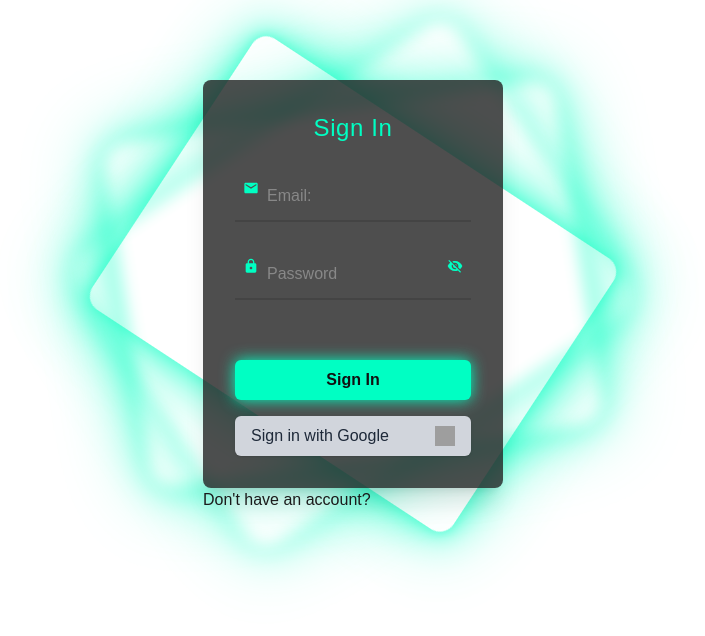
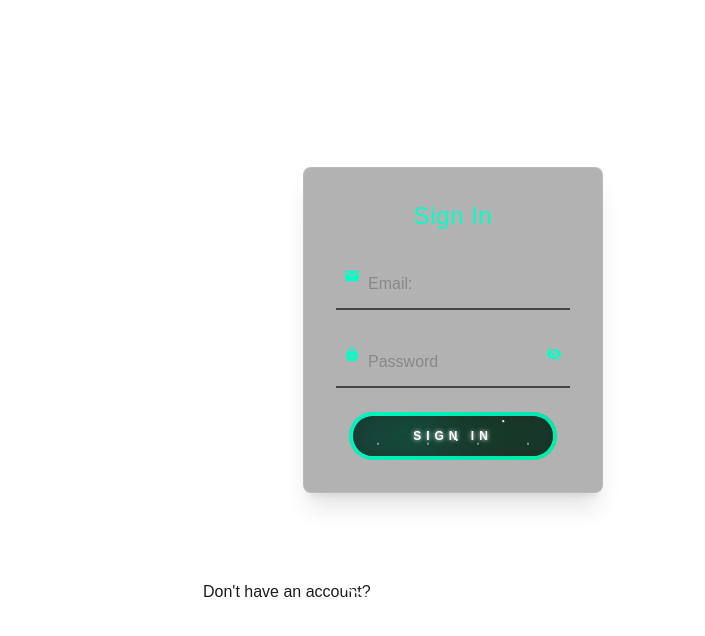
Before and after one commit to SDProject2025/game-spheres, a Next.js app: page /auth in a window 1280 px wide. Shown: the top 636 px of the page, without its empty margins (245-950 px from the left). Built offline with nearby package versions, Linux system fonts and the light colour scheme; grey boxes are pictures that could not be loaded.

Commit message:
refactor(UI): Modified background of Sign In form
Changed the rectangular style of the Sign In background to rings, with hover effects, and altered the Sign In button

```diff
--- a/package.json
+++ b/package.json
@@ -14,7 +14,8 @@
     "next": "15.4.5",
     "react": "19.1.0",
     "react-dom": "19.1.0",
-    "react-icons": "^5.5.0"
+    "react-icons": "^5.5.0",
+    "styled-components": "^6.1.19"
   },
   "devDependencies": {
     "@eslint/eslintrc": "^3",
--- a/src/components/auth/signIn/signInForm.tsx
+++ b/src/components/auth/signIn/signInForm.tsx
@@ -1,15 +1,18 @@
 import { useState, FormEvent } from "react";
 import { MdEmail } from "react-icons/md";
-
+import NeonButton from "../../neonButton";
 import TextInput from "../textInput";
 import PasswordInput from "../passwordInput";
 
 type Props = {
   signInWithGoogle: () => void;
   handleSignInClick: (email: string, password: string) => void;
-}
+};
 
-export default function SignInForm({signInWithGoogle, handleSignInClick}: Props) {
+export default function SignInForm({
+  signInWithGoogle,
+  handleSignInClick,
+}: Props) {
   const [email, setEmail] = useState("");
   const [password, setPassword] = useState("");
 
@@ -20,37 +23,30 @@ export default function SignInForm({signInWithGoogle, handleSignInClick}: Props)
 
   return (
     // wrap the fram in neon rings called from globals.css
-      <div className="neon-rings-wrapper">
-        <div className="neon-ring neon-ring-1"></div>
-        <div className="neon-ring neon-ring-2"></div>
-        <div className="neon-ring neon-ring-3"></div>
+    <div className="neon-ring">
+      <i style={{ "--clr": "#00ffc3" } as React.CSSProperties}></i>
+      <i style={{ "--clr": "#00e6b3" } as React.CSSProperties}></i>
+      <i style={{ "--clr": "#00ffdd" } as React.CSSProperties}></i>
       {/* #222/80 controls opacity, decreasing denom makes it more transparent */}
       <form
-          className="relative w-[300px] p-8 bg-[#222]/80 text-white rounded-lg shadow-xl" onSubmit={formSubmitHandler}>
-          <h1 className="text-2xl text-[#00ffc3] tracking-wide mb-6 text-center">Sign In</h1>
-          <TextInput label="Email:" icon={<MdEmail />} onChange={(e) => setEmail(e.target.value)} />
-          <PasswordInput label="Password" onChange={(e) => setPassword(e.target.value)} />
-          <div className="flex flex-col justify-center items-center pt-5">
-            <button
-              type="submit"
-              className="w-full py-2 mt-4 bg-[#00ffc3] text-[#111] font-semibold rounded-md shadow-[0_0_15px_#00ffc3] hover:bg-[#00e6b3] transition"
+        className="relative w-[300px] p-8 rounded-lg shadow-xl text-white
+             bg-black/30 backdrop-blur-md border border-white/10"
+        onSubmit={formSubmitHandler}
       >
+        <h1 className="text-2xl text-[#00ffc3] tracking-wide mb-6 text-center">
           Sign In
-            </button>
-
-            {/* <p>or...</p> */}
-            <button
-              type="button"
-              onClick={signInWithGoogle}
-              className="mt-4 flex items-center justify-between gap-4 px-4 py-2 w-full rounded-md bg-gray-300 text-gray-800 shadow hover:bg-gray-500 hover:text-white transition"
-            >
-              <span className="font-medium">Sign in with Google</span>
-              <img
-                src="https://www.gstatic.com/firebasejs/ui/2.0.0/images/auth/google.svg"
-                alt="Google icon"
-                className="h-5 w-5"
+        </h1>
+        <TextInput
+          label="Email:"
+          icon={<MdEmail />}
+          onChange={(e) => setEmail(e.target.value)}
         />
-            </button>
+        <PasswordInput
+          label="Password"
+          onChange={(e) => setPassword(e.target.value)}
+        />
+        <div className="flex justify-center w-full mt-4">
+          <NeonButton type="submit">SIGN IN</NeonButton>
         </div>
       </form>
     </div>
--- /dev/null
+++ b/src/components/neonButton.tsx
@@ -0,0 +1,207 @@
+// components/NeonButton.tsx
+import React from "react";
+import styled from "styled-components";
+
+type NeonButtonProps = {
+  children: React.ReactNode;
+  onClick?: () => void;
+  type?: "button" | "submit" | "reset";
+};
+
+const NeonButton = ({
+  children,
+  onClick,
+  type = "button",
+}: NeonButtonProps) => {
+  return (
+    <StyledWrapper>
+      <button className="btn" type={type} onClick={onClick}>
+        <strong>{children}</strong>
+        <div id="container-stars">
+          <div id="stars" />
+        </div>
+        <div id="glow">
+          <div className="circle" />
+          <div className="circle" />
+        </div>
+      </button>
+    </StyledWrapper>
+  );
+};
+
+export default NeonButton;
+
+// ⬇️ styled-components styles:
+const StyledWrapper = styled.div`
+  .btn {
+    display: flex;
+    justify-content: center;
+    align-items: center;
+    width: 13rem;
+    overflow: hidden;
+    height: 3rem;
+    background-size: 300% 300%;
+    cursor: pointer;
+    backdrop-filter: blur(1rem);
+    border-radius: 5rem;
+    transition: 0.5s;
+    animation: gradient_301 5s ease infinite;
+    border: double 4px transparent;
+    background-image: linear-gradient(#1d1d1d, #1d1d1d),
+      linear-gradient(
+        137.48deg,
+        #00ffc3 10%,
+        #00e6b3 45%,
+        #00ff87 67%,
+        #00a896 87%
+      );
+    background-origin: border-box;
+    background-clip: content-box, border-box;
+    position: relative;
+  }
+
+  #container-stars {
+    position: absolute;
+    z-index: -1;
+    width: 100%;
+    height: 100%;
+    overflow: hidden;
+    transition: 0.5s;
+    backdrop-filter: blur(1rem);
+    border-radius: 5rem;
+  }
+
+  strong {
+    z-index: 2;
+    font-family: "Montserrat", sans-serif;
+    font-size: 12px;
+    letter-spacing: 5px;
+    color: #ffffff;
+    text-shadow: 0 0 4px white;
+  }
+
+  #glow {
+    position: absolute;
+    display: flex;
+    width: 12rem;
+  }
+
+  .circle {
+    width: 100%;
+    height: 30px;
+    filter: blur(2rem);
+    animation: pulse_3011 4s infinite;
+    z-index: -1;
+  }
+
+  .circle:nth-of-type(1) {
+    background: rgba(0, 255, 186, 0.636);
+  }
+
+  .circle:nth-of-type(2) {
+    background: rgba(0, 255, 134, 0.4);
+  }
+
+  .btn:hover #container-stars {
+    z-index: 1;
+    background-color: #212121;
+  }
+
+  .btn:hover {
+    transform: scale(1.1);
+  }
+
+  .btn:active {
+    border: double 4px #fe53bb;
+    background-origin: border-box;
+    background-clip: content-box, border-box;
+    animation: none;
+  }
+
+  .btn:active .circle {
+    background: #fe53bb;
+  }
+
+  #stars {
+    position: relative;
+    background: transparent;
+    width: 200rem;
+    height: 200rem;
+  }
+
+  #stars::after {
+    content: "";
+    position: absolute;
+    top: -10rem;
+    left: -100rem;
+    width: 100%;
+    height: 100%;
+    animation: animStarRotate 90s linear infinite;
+    background-image: radial-gradient(#ffffff 1px, transparent 1%);
+    background-size: 50px 50px;
+  }
+
+  #stars::before {
+    content: "";
+    position: absolute;
+    top: 0;
+    left: -50%;
+    width: 170%;
+    height: 500%;
+    animation: animStar 60s linear infinite;
+    background-image: radial-gradient(#ffffff 1px, transparent 1%);
+    background-size: 50px 50px;
+    opacity: 0.5;
+  }
+
+  @keyframes animStar {
+    from {
+      transform: translateY(0);
+    }
+
+    to {
+      transform: translateY(-135rem);
+    }
+  }
+
+  @keyframes animStarRotate {
+    from {
+      transform: rotate(360deg);
+    }
+
+    to {
+      transform: rotate(0);
+    }
+  }
+
+  @keyframes gradient_301 {
+    0% {
+      background-position: 0% 50%;
+    }
+
+    50% {
+      background-position: 100% 50%;
+    }
+
+    100% {
+      background-position: 0% 50%;
+    }
+  }
+
+  @keyframes pulse_3011 {
+    0% {
+      transform: scale(0.75);
+      box-shadow: 0 0 0 0 rgba(0, 0, 0, 0.7);
+    }
+
+    70% {
+      transform: scale(1);
+      box-shadow: 0 0 0 10px rgba(0, 0, 0, 0);
+    }
+
+    100% {
+      transform: scale(0.75);
+      box-shadow: 0 0 0 0 rgba(0, 0, 0, 0);
+    }
+  }
+`;
--- a/src/styles/globals.css
+++ b/src/styles/globals.css
@@ -27,13 +27,21 @@ body {
 /* neon rings for singin part, can change params from here (green rinbgs) */
 /* first ring rotates clockwise */
 @keyframes neonRotateClockwise {
-  0% { transform: rotate(0deg); }
-  100% { transform: rotate(360deg); }
+  0% {
+    transform: rotate(0deg);
+  }
+  100% {
+    transform: rotate(360deg);
+  }
 }
 /* second ring goes other dir */
 @keyframes neonRotateCounterClockwise {
-  0% { transform: rotate(0deg); }
-  100% { transform: rotate(-360deg); }
+  0% {
+    transform: rotate(0deg);
+  }
+  100% {
+    transform: rotate(-360deg);
+  }
 }
 
 .neon-rings-wrapper {
@@ -43,63 +51,76 @@ body {
 }
 
 .neon-ring {
-  position: absolute;
-  top: -12px;
-  left: -12px;
-  width: calc(100% + 24px);
-  height: calc(100% + 24px);
-  border-radius: 16px;
-  pointer-events: none;
-  box-shadow:
-    0 0 10px #00ffc3,
-    0 0 20px #00ffc3,
-    0 0 40px #00ffc3,
-    0 0 80px #00ffc3;
-  border: 2px solid transparent;
-  animation-timing-function: linear;
-  animation-iteration-count: infinite;
-  z-index: -1;
+  position: relative;
+  width: 500px;
+  height: 500px;
+  display: flex;
+  justify-content: center;
+  align-items: center;
 }
 
-.neon-ring-1 {
-  animation-name: neonRotateClockwise;
-  /* how long its rotating 360 deg for */
-  animation-duration: 16s;
-  opacity: 0.6;
+.neon-ring i {
+  position: absolute;
+  inset: 0;
+  border: 2px solid #fff;
+  transition: 0.5s;
 }
 
-.neon-ring-2 {
-  top: -24px;
-  left: -24px;
-  width: calc(100% + 48px);
-  height: calc(100% + 48px);
-  border-radius: 24px;
-  opacity: 0.5;
-  filter: blur(8px);
-  animation-name: neonRotateCounterClockwise;
-  animation-duration: 20s;
+.neon-ring i:nth-child(1) {
+  border-radius: 38% 62% 63% 37% / 41% 44% 56% 59%;
+  animation: animate 3s linear infinite;
 }
-.neon-ring-3 {
-  top: -24px;
-  left: -24px;
-  width: calc(100% + 48px);
-  height: calc(100% + 48px);
-  border-radius: 24px;
-  opacity: 0.4;
-  filter: blur(8px);
-  animation-name: neonRotateClockwise;
-  animation-duration: 35s;
+
+.neon-ring i:nth-child(2) {
+  border-radius: 41% 44% 56% 59% / 38% 62% 63% 37%;
+  animation: animate 6s linear infinite;
+}
+
+.neon-ring i:nth-child(3) {
+  border-radius: 41% 44% 56% 59% / 38% 62% 63% 37%;
+  animation: animate2 12s linear infinite;
+}
+
+.neon-ring:hover i {
+  border: 6px solid var(--clr);
+  filter: drop-shadow(0 0 20px var(--clr));
+}
+
+@keyframes animate {
+  0% {
+    transform: rotateZ(0deg);
+  }
+  100% {
+    transform: rotateZ(360deg);
+  }
+}
+
+@keyframes animate2 {
+  0% {
+    transform: rotateZ(360deg);
+  }
+  100% {
+    transform: rotateZ(0deg);
+  }
 }
 
 /* these are blue neon rings for signup form, just experimenting for now*/
 @keyframes neonRotateClockwiseBlue {
-  0% { transform: rotate(0deg); }
-  100% { transform: rotate(360deg); }
+  0% {
+    transform: rotate(0deg);
+  }
+  100% {
+    transform: rotate(360deg);
+  }
 }
 
 @keyframes neonRotateCounterClockwiseBlue {
-  0% { transform: rotate(0deg); }
-  100% { transform: rotate(-360deg); }
+  0% {
+    transform: rotate(0deg);
+  }
+  100% {
+    transform: rotate(-360deg);
+  }
 }
 
 .neon-rings-wrapper-blue {
@@ -116,10 +137,7 @@ body {
   height: calc(100% + 24px);
   border-radius: 16px;
   pointer-events: none;
-  box-shadow:
-    0 0 10px #3b82f6,
-    0 0 20px #3b82f6,
-    0 0 40px #3b82f6,
+  box-shadow: 0 0 10px #3b82f6, 0 0 20px #3b82f6, 0 0 40px #3b82f6,
     0 0 80px #3b82f6;
   border: 2px solid transparent;
   animation-timing-function: linear;
@@ -144,7 +162,7 @@ body {
   animation-name: neonRotateCounterClockwiseBlue;
   animation-duration: 20s;
 }
-.neon-ring-blue-3{
+.neon-ring-blue-3 {
   top: -24px;
   left: -24px;
   width: calc(100% + 48px);
```
Also changed, not shown: 1 other file (tests, documents, lock files or other folders). Lines whose indentation alone changed are shown as unchanged.
